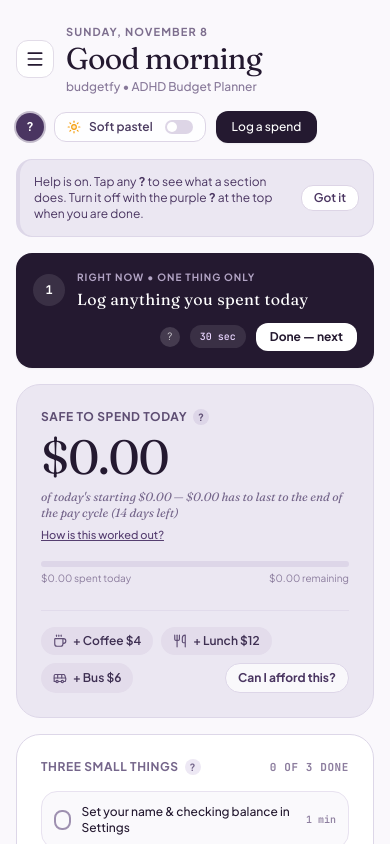
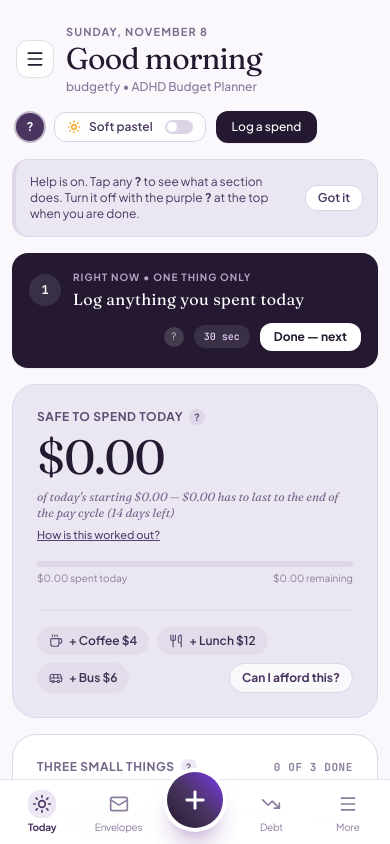
Before and after one commit to tek-sys-hub/budgetfy, a React (Vite) app: page / in a window 390 px wide. Shown: the top 844 px of the page. Built offline with nearby package versions, Linux system fonts and the light colour scheme.

Commit message:
Add fixed bottom navigation bar and mobile bottom-sheet modals

```diff
--- a/src/App.tsx
+++ b/src/App.tsx
@@ -2,6 +2,7 @@ import React, { useState, useEffect } from 'react';
 import { BudgetProvider, useBudget } from './context/BudgetContext';
 import { Sidebar, NavItem } from './components/Sidebar';
 import { TopHeader } from './components/TopHeader';
+import { BottomNav } from './components/BottomNav';
 import { TodayView } from './components/views/TodayView';
 import { PlannerView } from './components/views/PlannerView';
 import { EnvelopesView } from './components/views/EnvelopesView';
@@ -84,6 +85,8 @@ const AppContent: React.FC = () => {
         return <EnvelopesView />;
       case 'milestones':
         return <MilestonesView />;
+      case 'transactions':
+        return <TransactionsView />;
       case 'settings':
         return <SettingsSyncView />;
       default:
@@ -120,9 +123,21 @@ const AppContent: React.FC = () => {
         />
 
         {/* View Content */}
-        <main className="flex-1 px-4 sm:px-8 py-2">
+        <main className="flex-1 px-3 sm:px-8 py-2 pb-24 md:pb-8">
           {renderActiveView()}
         </main>
+
+        {/* Mobile Bottom Navigation Bar */}
+        <BottomNav
+          activeNav={activeNav}
+          onSelectNav={setActiveNav}
+          onOpenQuickAdd={() => {
+            setQuickAddInitialAmount(undefined);
+            setQuickAddInitialDesc(undefined);
+            setIsQuickAddOpen(true);
+          }}
+          onOpenMobileSidebar={() => setMobileSidebarOpen(true)}
+        />
       </div>
 
       {/* Modals */}
--- a/src/components/AffordabilityCheckerModal.tsx
+++ b/src/components/AffordabilityCheckerModal.tsx
@@ -44,8 +44,8 @@ export const AffordabilityCheckerModal: React.FC<AffordabilityCheckerModalProps>
   const quickAmounts = [15, 30, 60, 100, 200];
 
   return (
-    <div className="fixed inset-0 z-50 flex items-center justify-center p-4 bg-slate-900/60 backdrop-blur-sm animate-fade-in">
-      <div className="bg-white dark:bg-[#1E293B] w-full max-w-md rounded-3xl p-6 shadow-2xl border border-slate-200 dark:border-slate-800 relative">
+    <div className="fixed inset-0 z-50 flex items-end sm:items-center justify-center p-0 sm:p-4 bg-slate-900/60 backdrop-blur-sm animate-fade-in">
+      <div className="bg-white dark:bg-[#1E293B] w-full max-w-md rounded-t-3xl sm:rounded-3xl p-6 shadow-2xl border border-slate-200 dark:border-slate-800 relative max-h-[90vh] overflow-y-auto">
         {/* Close Button */}
         <button
           onClick={onClose}
--- a/src/components/BottomNav.tsx
+++ b/src/components/BottomNav.tsx
@@ -1,184 +1,99 @@
 import React from 'react';
 import {
-  LayoutDashboard,
-  Mailbox,
+  Sun,
+  Mail,
   Plus,
-  CalendarClock,
-  Target,
-  ReceiptText,
-  Settings
+  TrendingDown,
+  Menu
 } from 'lucide-react';
+import { NavItem } from './Sidebar';
 
-export type TabType = 'dashboard' | 'envelopes' | 'bills' | 'goals-debt' | 'transactions' | 'settings';
+export type TabType = NavItem;
 
 interface BottomNavProps {
-  currentTab: TabType;
-  onTabChange: (tab: TabType) => void;
+  activeNav: NavItem;
+  onSelectNav: (item: NavItem) => void;
   onOpenQuickAdd: () => void;
+  onOpenMobileSidebar: () => void;
 }
 
 export const BottomNav: React.FC<BottomNavProps> = ({
-  currentTab,
-  onTabChange,
-  onOpenQuickAdd
+  activeNav,
+  onSelectNav,
+  onOpenQuickAdd,
+  onOpenMobileSidebar
 }) => {
   return (
-    <>
-      {/* Mobile Fixed Bottom Navigation */}
-      <nav className="md:hidden fixed bottom-0 left-0 right-0 z-30 bg-white/95 dark:bg-[#0F172A]/95 backdrop-blur-lg border-t border-slate-200 dark:border-slate-800 pb-safe">
-        <div className="flex items-center justify-around h-16 px-2 relative">
-          {/* Dashboard */}
+    <nav className="md:hidden fixed bottom-0 left-0 right-0 z-30 bg-white/95 dark:bg-[#0E1424]/95 backdrop-blur-xl border-t border-[#E8E2F0] dark:border-[#1E293B] pb-[env(safe-area-inset-bottom,0px)] shadow-lg shadow-black/5">
+      <div className="flex items-center justify-around h-16 px-1 relative max-w-lg mx-auto">
+        {/* 1. Today */}
         <button
-            onClick={() => onTabChange('dashboard')}
-            className={`flex flex-col items-center justify-center flex-1 py-1 transition-colors ${
-              currentTab === 'dashboard'
-                ? 'text-purple-600 dark:text-purple-400 font-bold'
-                : 'text-slate-500 dark:text-slate-400'
+          onClick={() => onSelectNav('today')}
+          className={`flex flex-col items-center justify-center flex-1 py-1 transition-all active:scale-95 ${
+            activeNav === 'today'
+              ? 'text-[#4A3561] dark:text-indigo-400 font-bold'
+              : 'text-[#8C7D9E] dark:text-slate-400 hover:text-[#4A3561]'
           }`}
         >
-            <LayoutDashboard className="w-5 h-5 mb-0.5" />
-            <span className="text-[10px]">Spend</span>
+          <div className={`p-1 rounded-xl transition-colors ${activeNav === 'today' ? 'bg-[#EDE7F4] dark:bg-indigo-950/60' : ''}`}>
+            <Sun className="w-5 h-5" />
+          </div>
+          <span className="text-[10px] font-sans mt-0.5 tracking-tight">Today</span>
         </button>
 
-          {/* Envelopes */}
+        {/* 2. Envelopes */}
         <button
-            onClick={() => onTabChange('envelopes')}
-            className={`flex flex-col items-center justify-center flex-1 py-1 transition-colors ${
-              currentTab === 'envelopes'
-                ? 'text-purple-600 dark:text-purple-400 font-bold'
-                : 'text-slate-500 dark:text-slate-400'
+          onClick={() => onSelectNav('envelopes')}
+          className={`flex flex-col items-center justify-center flex-1 py-1 transition-all active:scale-95 ${
+            activeNav === 'envelopes'
+              ? 'text-[#4A3561] dark:text-indigo-400 font-bold'
+              : 'text-[#8C7D9E] dark:text-slate-400 hover:text-[#4A3561]'
           }`}
         >
-            <Mailbox className="w-5 h-5 mb-0.5" />
-            <span className="text-[10px]">Envelopes</span>
+          <div className={`p-1 rounded-xl transition-colors ${activeNav === 'envelopes' ? 'bg-[#EDE7F4] dark:bg-indigo-950/60' : ''}`}>
+            <Mail className="w-5 h-5" />
+          </div>
+          <span className="text-[10px] font-sans mt-0.5 tracking-tight">Envelopes</span>
         </button>
 
-          {/* Floating Center Dopamine Quick Add Button */}
+        {/* 3. Floating Center Quick Add Button */}
         <div className="flex-1 flex justify-center -mt-6">
           <button
             onClick={onOpenQuickAdd}
-              className="w-14 h-14 rounded-full bg-gradient-to-tr from-purple-600 via-pink-600 to-amber-500 text-white shadow-xl shadow-purple-600/30 flex items-center justify-center transform active:scale-95 hover:scale-105 transition-all focus:outline-none ring-4 ring-white dark:ring-[#0F172A]"
-              aria-label="Quick Add Expense or Income"
+            className="w-14 h-14 rounded-full bg-gradient-to-tr from-[#241930] via-[#4A3561] to-[#7C3AED] dark:from-indigo-600 dark:via-purple-600 dark:to-pink-500 text-white shadow-xl shadow-purple-900/30 flex items-center justify-center transform active:scale-90 hover:scale-105 transition-all focus:outline-none ring-4 ring-white dark:ring-[#0E1424]"
+            aria-label="Log a Spend"
+            title="Quick Log Spend"
           >
             <Plus className="w-7 h-7 stroke-[2.5]" />
           </button>
         </div>
 
-          {/* Bills */}
+        {/* 4. Debt Smasher */}
         <button
-            onClick={() => onTabChange('bills')}
-            className={`flex flex-col items-center justify-center flex-1 py-1 transition-colors ${
-              currentTab === 'bills'
-                ? 'text-purple-600 dark:text-purple-400 font-bold'
-                : 'text-slate-500 dark:text-slate-400'
+          onClick={() => onSelectNav('debt')}
+          className={`flex flex-col items-center justify-center flex-1 py-1 transition-all active:scale-95 ${
+            activeNav === 'debt'
+              ? 'text-[#4A3561] dark:text-indigo-400 font-bold'
+              : 'text-[#8C7D9E] dark:text-slate-400 hover:text-[#4A3561]'
           }`}
         >
-            <CalendarClock className="w-5 h-5 mb-0.5" />
-            <span className="text-[10px]">Payday/Bills</span>
+          <div className={`p-1 rounded-xl transition-colors ${activeNav === 'debt' ? 'bg-[#EDE7F4] dark:bg-indigo-950/60' : ''}`}>
+            <TrendingDown className="w-5 h-5" />
+          </div>
+          <span className="text-[10px] font-sans mt-0.5 tracking-tight">Debt</span>
         </button>
 
-          {/* Goals & Debt */}
+        {/* 5. More Menu Drawer */}
         <button
-            onClick={() => onTabChange('goals-debt')}
-            className={`flex flex-col items-center justify-center flex-1 py-1 transition-colors ${
-              currentTab === 'goals-debt'
-                ? 'text-purple-600 dark:text-purple-400 font-bold'
-                : 'text-slate-500 dark:text-slate-400'
-            }`}
+          onClick={onOpenMobileSidebar}
+          className="flex flex-col items-center justify-center flex-1 py-1 text-[#8C7D9E] dark:text-slate-400 hover:text-[#4A3561] transition-all active:scale-95"
         >
-            <Target className="w-5 h-5 mb-0.5" />
-            <span className="text-[10px]">Goals/Debt</span>
+          <div className="p-1 rounded-xl">
+            <Menu className="w-5 h-5" />
+          </div>
+          <span className="text-[10px] font-sans mt-0.5 tracking-tight">More</span>
         </button>
       </div>
     </nav>
-
-      {/* Desktop / Tablet Top Tab Bar */}
-      <div className="hidden md:block bg-white/60 dark:bg-[#1E293B]/60 border-b border-slate-200/80 dark:border-slate-800">
-        <div className="max-w-7xl mx-auto px-4 sm:px-6 lg:px-8 flex items-center justify-between">
-          <div className="flex items-center space-x-1 py-2">
-            <button
-              onClick={() => onTabChange('dashboard')}
-              className={`flex items-center gap-2 px-3.5 py-2 rounded-xl text-sm font-semibold transition-all ${
-                currentTab === 'dashboard'
-                  ? 'bg-purple-600 text-white shadow-sm'
-                  : 'text-slate-600 dark:text-slate-300 hover:bg-slate-100 dark:hover:bg-slate-800'
-              }`}
-            >
-              <LayoutDashboard className="w-4 h-4" />
-              Safe-to-Spend
-            </button>
-
-            <button
-              onClick={() => onTabChange('envelopes')}
-              className={`flex items-center gap-2 px-3.5 py-2 rounded-xl text-sm font-semibold transition-all ${
-                currentTab === 'envelopes'
-                  ? 'bg-purple-600 text-white shadow-sm'
-                  : 'text-slate-600 dark:text-slate-300 hover:bg-slate-100 dark:hover:bg-slate-800'
-              }`}
-            >
-              <Mailbox className="w-4 h-4" />
-              Envelopes
-            </button>
-
-            <button
-              onClick={() => onTabChange('bills')}
-              className={`flex items-center gap-2 px-3.5 py-2 rounded-xl text-sm font-semibold transition-all ${
-                currentTab === 'bills'
-                  ? 'bg-purple-600 text-white shadow-sm'
-                  : 'text-slate-600 dark:text-slate-300 hover:bg-slate-100 dark:hover:bg-slate-800'
-              }`}
-            >
-              <CalendarClock className="w-4 h-4" />
-              Paycheck & Bills
-            </button>
-
-            <button
-              onClick={() => onTabChange('goals-debt')}
-              className={`flex items-center gap-2 px-3.5 py-2 rounded-xl text-sm font-semibold transition-all ${
-                currentTab === 'goals-debt'
-                  ? 'bg-purple-600 text-white shadow-sm'
-                  : 'text-slate-600 dark:text-slate-300 hover:bg-slate-100 dark:hover:bg-slate-800'
-              }`}
-            >
-              <Target className="w-4 h-4" />
-              Savings & Debt
-            </button>
-
-            <button
-              onClick={() => onTabChange('transactions')}
-              className={`flex items-center gap-2 px-3.5 py-2 rounded-xl text-sm font-semibold transition-all ${
-                currentTab === 'transactions'
-                  ? 'bg-purple-600 text-white shadow-sm'
-                  : 'text-slate-600 dark:text-slate-300 hover:bg-slate-100 dark:hover:bg-slate-800'
-              }`}
-            >
-              <ReceiptText className="w-4 h-4" />
-              Transactions
-            </button>
-
-            <button
-              onClick={() => onTabChange('settings')}
-              className={`flex items-center gap-2 px-3.5 py-2 rounded-xl text-sm font-semibold transition-all ${
-                currentTab === 'settings'
-                  ? 'bg-purple-600 text-white shadow-sm'
-                  : 'text-slate-600 dark:text-slate-300 hover:bg-slate-100 dark:hover:bg-slate-800'
-              }`}
-            >
-              <Settings className="w-4 h-4" />
-              Backup & Sync
-            </button>
-          </div>
-
-          {/* Desktop Quick Add Button */}
-          <button
-            onClick={onOpenQuickAdd}
-            className="flex items-center gap-2 px-4 py-2 rounded-xl bg-gradient-to-r from-purple-600 to-indigo-600 hover:from-purple-700 hover:to-indigo-700 text-white font-bold text-sm shadow-md shadow-purple-600/20 active:scale-95 transition-all"
-          >
-            <Plus className="w-4 h-4 stroke-[3]" />
-            Quick Log
-          </button>
-        </div>
-      </div>
-    </>
   );
 };
--- a/src/components/ImpulseVaultModal.tsx
+++ b/src/components/ImpulseVaultModal.tsx
@@ -46,8 +46,8 @@ export const ImpulseVaultModal: React.FC<ImpulseVaultModalProps> = ({
   };
 
   return (
-    <div className="fixed inset-0 z-50 flex items-center justify-center p-4 bg-slate-900/60 backdrop-blur-sm animate-fade-in">
-      <div className="bg-white dark:bg-[#1E293B] w-full max-w-lg rounded-3xl p-6 shadow-2xl border border-slate-200 dark:border-slate-800 max-h-[88vh] flex flex-col">
+    <div className="fixed inset-0 z-50 flex items-end sm:items-center justify-center p-0 sm:p-4 bg-slate-900/60 backdrop-blur-sm animate-fade-in">
+      <div className="bg-white dark:bg-[#1E293B] w-full max-w-lg rounded-t-3xl sm:rounded-3xl p-6 shadow-2xl border border-slate-200 dark:border-slate-800 max-h-[88vh] flex flex-col">
         {/* Header */}
         <div className="flex items-center justify-between pb-3 border-b border-slate-100 dark:border-slate-800">
           <div className="flex items-center gap-2.5">
--- a/src/components/Sidebar.tsx
+++ b/src/components/Sidebar.tsx
@@ -22,6 +22,7 @@ export type NavItem =
   | 'debt'
   | 'envelopes'
   | 'milestones'
+  | 'transactions'
   | 'settings';
 
 interface SidebarProps {
```
Lines whose indentation alone changed are shown as unchanged.
